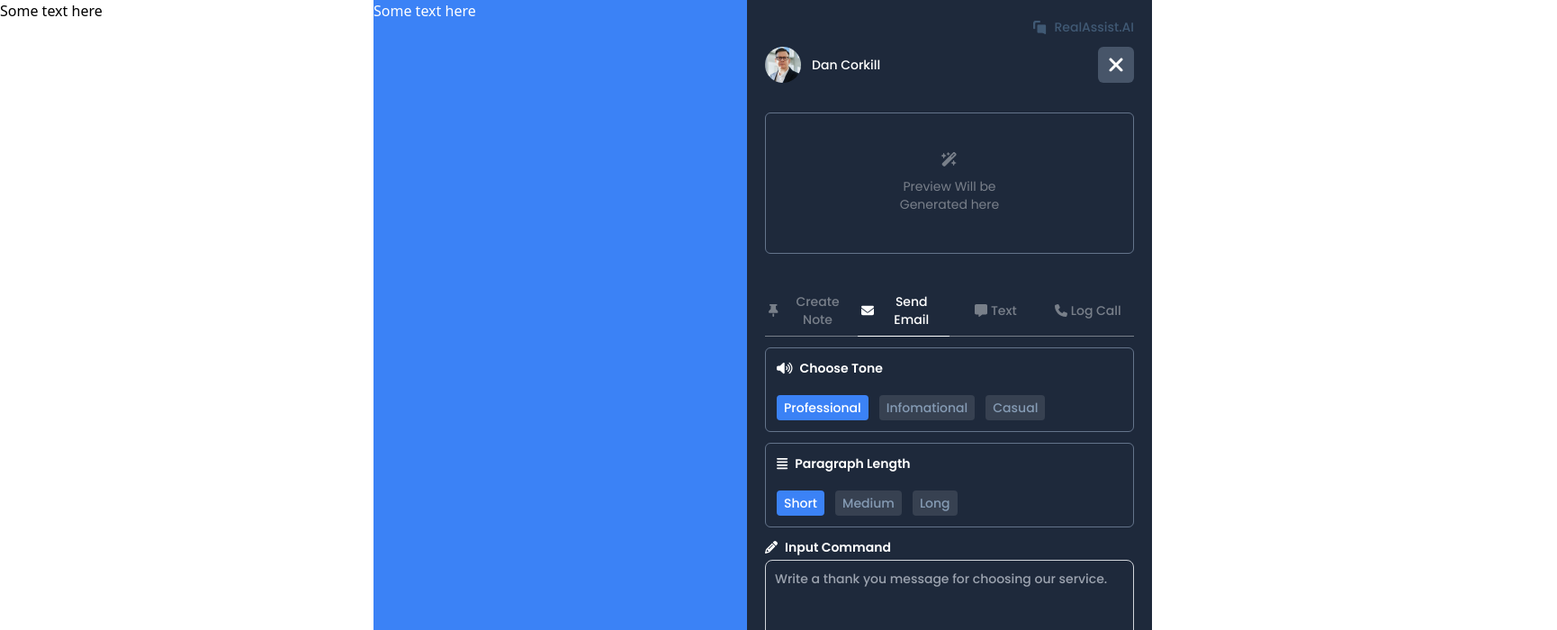
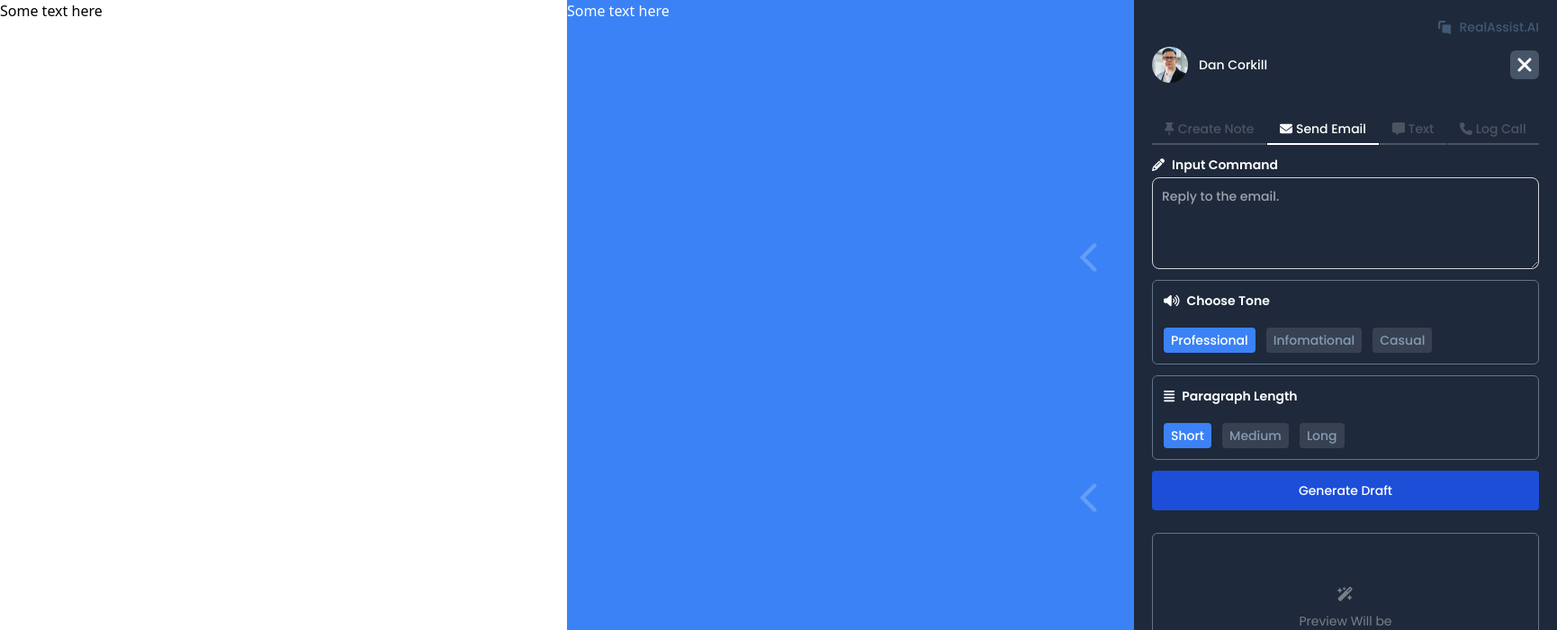
Before and after one commit to Araby99/real-assist-ai, a React (Create React App) app: page / in a window 1280 px wide. Shown: the top 700 px of the page at 90% size, 1730 px wide, since content can reach past the window. Built offline with nearby package versions, Linux system fonts and the light colour scheme.

Commit message:
change open && add text animation && fix button spacing

```diff
--- a/src/App.css
+++ b/src/App.css
@@ -20,7 +20,6 @@ body {
 }
 .extenstion-container {
     font-family: PoppinsMedium;
-    transition: .8s;
 }
 
 .width-500 {
@@ -28,37 +27,15 @@ body {
 }
 .closed {
     margin-right: -500px;
-    width: 0;
 }
 .opened {
     margin: 0;
 }
-@media (max-width: 1400px) {
-    .width-500 {
-        width: 450px;
-    }
-    .closed {
-        margin-right: -450px;
-        width: 0;
-    }
+.side-close {
+    margin: 0;
 }
-@media (max-width: 1200px) {
-    .width-500 {
-        width: 400px;
-    }
-    .closed {
-        margin-right: -400px;
-        width: 0;
-    }
-}
-@media (max-width: 800px) {
-    .width-500 {
-        width: 350px;
-    }
-    .closed {
-        margin-right: -350px;
-        width: 0;
-    }
+.side-open {
+    margin-right: 500px;
 }
 
 .text-405974 {
@@ -84,3 +61,83 @@ body {
         rotate: 360deg;
     }
 }
+
+.cursor {
+    display: inline-block;
+    width: 1ch;
+    animation: flicker 0.5s infinite;
+    margin-bottom: 4px;
+}
+@keyframes flicker {
+    0% {
+      opacity: 0;
+    }
+    50% {
+      opacity: 1;
+    }
+    100% {
+      opacity: 0;
+    }
+}
+.types {
+    position: relative;
+}
+.types::after {
+    content: "";
+    position: absolute;
+    bottom: 0;
+    height: 2px;
+    width: calc(100% + 33px);
+    background: #fff;
+}
+.arrow-animation {
+    animation: arrows 1s infinite;
+}
+@keyframes arrows {
+    to {
+      transform: translateX(-100%);
+      opacity: 0;
+    }
+}
+@media (max-width: 1400px) {
+    .width-500 {
+        width: 450px;
+    }
+    .closed {
+        margin-right: -450px;
+    }
+    .types::after {
+        width: calc(100% + 20px);
+    }
+    .side-open {
+        margin-right: 450px;
+    }
+}
+@media (max-width: 1200px) {
+    .width-500 {
+        width: 400px;
+    }
+    .closed {
+        margin-right: -400px;
+    }
+    .types::after {
+        width: calc(100% + 8px);
+    }
+    .side-open {
+        margin-right: 400px;
+    }
+}
+@media (max-width: 800px) {
+    .width-500 {
+        width: 350px;
+    }
+    .closed {
+        margin-right: -350px;
+    }
+    .types::after {
+        width: 100%;
+    }
+    .side-open {
+        margin-right: 350px;
+    }
+}
--- a/src/App.js
+++ b/src/App.js
@@ -6,52 +6,48 @@ import Preview from './components/Preview'
 import Types from './components/Types';
 import Generate from './components/Generate';
 import { FontAwesomeIcon } from '@fortawesome/react-fontawesome';
-import { faGear } from '@fortawesome/free-solid-svg-icons';
+import { faChevronLeft } from '@fortawesome/free-solid-svg-icons';
 
 const App = () => {
-    const [close, setClose] = useState(false);
+    const [close, setClose] = useState(true);
     const [preview, setPreview] = useState(false);
     const [typeActive, setTypeActive] = useState("email");
     const [toneActive, setToneActive] = useState("professional");
     const [lengthActive, setLengthActive] = useState("short");
-    /**
-     * useEffect(() => {
-        if (close) {
-            container.current.style.transform = "scaleX(0)";
-            setTimeout(() => {
-                container.current.style.display = "none"
-            }, 500);
-        } else {
-            container.current.style.display = "flex";
-            setTimeout(() => {
-                container.current.style.transform = "scaleX(1)";
-            }, 50);
-        }
-    }, [close])
-     */
+    const [stringResponse, setStringResponse] = useState("");
     return (
         <>
-            {close && (
-                // <div className="z-50 fixed right-5 top-5 h-10 w-10 bg-slate-700 rounded-md flex justify-center items-center text-white cursor-pointer" onClick={() => setClose(false)}>
+            {// <div className="z-50 fixed right-5 top-5 h-10 w-10 bg-slate-700 rounded-md flex justify-center items-center text-white cursor-pointer" onClick={() => setClose(false)}>
                 //     <FontAwesomeIcon icon={faGear} className='setting-gear' />
                 // </div>
 
-                <div className="z-50 fixed right-5 top-1/2 transform -translate-y-1/2 h-10 w-10 bg-slate-700 rounded-md flex justify-center items-center text-white cursor-pointer" onClick={() => setClose(false)}>
-                    <FontAwesomeIcon icon={faGear} className='setting-gear' />
+                // <div className="z-50 fixed right-5 top-1/2 transform -translate-y-1/2 h-10 w-10 bg-slate-700 rounded-md flex justify-center items-center text-white cursor-pointer" onClick={() => setClose(false)}>
+                //     <FontAwesomeIcon icon={faGear} className='setting-gear' />
 
-                    {/* <img src="./logo.png" alt="RealAssist.AI" /> */}
-                </div>
-            )}
-            {
+                //     {/* <img src="./logo.png" alt="RealAssist.AI" /> */}
+                // </div>
                 //  <div className="z-50 h-screen w-full bg-slate-800 bg-opacity-25 fixed top-0"> ${close ? "scale-x-0" : ""}
             }
-            <div className="sticky top-0 right-0">
-                <div className={`extenstion-container flex flex-col justify-between gap-3 right-0 bg-slate-800 h-screen width-500 ${close ? "closed p-0 overflow-hidden" : "opened p-5"}`}>
+            {
+                close && (
+                    <>
+                        <div className="absolute inset-y-1/3 right-10 text-white arrow-animation text-4xl">
+                            <FontAwesomeIcon icon={faChevronLeft} />
+                        </div>
+                        <div className="absolute inset-y-2/3 right-10 text-white arrow-animation text-4xl">
+                            <FontAwesomeIcon icon={faChevronLeft} />
+                        </div>
+                    </>
+                )
+            }
+            <div className={`w-5 sticky top-0 right-0 bg-slate-800 h-screen cursor-pointer duration-700 ${close ? "side-close" : "side-open"}`} onClick={() => setClose(false)}></div>
+            <div className="absolute top-0 right-0">
+                <div className={`extenstion-container duration-700 flex flex-col justify-between gap-3 right-0 bg-slate-800 h-screen width-500 p-5 pl-0 ${close ? "closed" : "opened"}`}>
                     <Name />
                     <User setClose={setClose} />
-                    <Preview preview={preview} />
                     <Types typeActive={typeActive} setTypeActive={setTypeActive} toneActive={toneActive} setToneActive={setToneActive} lengthActive={lengthActive} setLengthActive={setLengthActive} />
-                    <Generate setPreview={setPreview} typeActive={typeActive} toneActive={toneActive} lengthActive={lengthActive} />
+                    <Generate setStringResponse={setStringResponse} setPreview={setPreview} typeActive={typeActive} toneActive={toneActive} lengthActive={lengthActive} />
+                    <Preview preview={preview} stringResponse={stringResponse} setStringResponse={setStringResponse} />
                 </div>
             </div>
         </>
--- a/src/components/Email.js
+++ b/src/components/Email.js
@@ -4,6 +4,13 @@ import { FontAwesomeIcon } from "@fortawesome/react-fontawesome"
 const Email = ({ toneActive, setToneActive, lengthActive, setLengthActive }) => {
     return (
         <div className="flex flex-col gap-3">
+            <div className="flex flex-col gap-1 text-sm">
+                <p className="font-semi-bold text-white flex gap-2 items-center">
+                    <FontAwesomeIcon icon={faPencil} />
+                    Input Command
+                </p>
+                <textarea id="message" rows="4" className="block p-2.5 w-full bg-inherit text-white rounded-lg border border-gray-300 focus:ring-blue-500 focus:border-blue-500 dark:border-gray-600 dark:focus:ring-blue-500 dark:focus:border-blue-500" placeholder="Reply to the email."></textarea>
+            </div>
             <div className="p-3 border border-slate-500 rounded-md flex flex-col gap-5">
                 <p className="font-semi-bold text-white flex gap-2 items-center text-sm">
                     <FontAwesomeIcon icon={faVolumeHigh} />
@@ -38,13 +45,7 @@ const Email = ({ toneActive, setToneActive, lengthActive, setLengthActive }) =>
                     </button>
                 </div>
             </div>
-            <div className="flex flex-col gap-1 text-sm">
-                <p className="font-semi-bold text-white flex gap-2 items-center">
-                    <FontAwesomeIcon icon={faPencil} />
-                    Input Command
-                </p>
-                <textarea id="message" rows="4" className="block p-2.5 w-full bg-inherit text-white rounded-lg border border-gray-300 focus:ring-blue-500 focus:border-blue-500 dark:border-gray-600 dark:placeholder-white dark:focus:ring-blue-500 dark:focus:border-blue-500" placeholder="Write a thank you message for choosing our service. "></textarea>
-            </div>
+
         </div>
     )
 }
--- a/src/components/Generate.js
+++ b/src/components/Generate.js
@@ -1,10 +1,11 @@
 import React, { useState } from 'react'
 import { ClipLoader } from 'react-spinners'
 
-const Generate = ({ setPreview, typeActive, toneActive, lengthActive }) => {
+const Generate = ({ setPreview, typeActive, toneActive, lengthActive, setStringResponse }) => {
     const [generate, setGenerate] = useState(false);
     const handleGenerate = () => {
         setGenerate(true);
+        setStringResponse("");
         // some api calls
         setTimeout(() => {
             // as callback function
@@ -15,10 +16,12 @@ const Generate = ({ setPreview, typeActive, toneActive, lengthActive }) => {
             }
             console.log(res);
             setPreview(true);
-            setGenerate(false)
+            setGenerate(false);
+            setStringResponse("Thank you for choosing our real estate agency! It was a pleasure assisting you in finding your dream home. Your trust means the world to us, and we're here for any future needs.")
         }, 2000);
     }
     return (
+        <>
             <button className={`bg-blue-700 hover:bg-blue-600 text-white p-3 rounded gap-2 w-full block text-center text-sm ${generate ? "cursor-not-allowed" : null}`} disabled={generate} onClick={handleGenerate}>
                 {generate ? (
                     <ClipLoader
@@ -34,6 +37,8 @@ const Generate = ({ setPreview, typeActive, toneActive, lengthActive }) => {
                     </>
                 )}
             </button>
+            <hr className="h-1 border-0 dark:bg-gray-700" />
+        </>
     )
 }
 
--- a/src/components/Preview.js
+++ b/src/components/Preview.js
@@ -1,10 +1,10 @@
 import { faPaste, faRotateRight, faWandMagicSparkles } from "@fortawesome/free-solid-svg-icons";
 import { FontAwesomeIcon } from "@fortawesome/react-fontawesome";
-import { useRef, useState } from "react";
+import { useEffect, useRef, useState } from "react";
 import Swal from "sweetalert2";
 import ClipLoader from "react-spinners/ClipLoader";
 
-const Preview = ({ preview }) => {
+const Preview = ({ preview, stringResponse, setStringResponse }) => {
     const draft = useRef(null);
     const copy = () => {
         navigator.clipboard.writeText(draft.current.innerText);
@@ -19,17 +19,49 @@ const Preview = ({ preview }) => {
     const [regenerate, setRegenerate] = useState(false);
     const handleRegenerate = () => {
         setRegenerate(true);
+        setStringResponse("");
         // some api calls
         setTimeout(() => {
-            // as callback function
+            setStringResponse("Thank you for choosing our real estate agency! It was a pleasure assisting you in finding your dream home. Your trust means the world to us, and we're here for any future needs.")
             setRegenerate(false)
         }, 2000);
     }
+    const [completedTyping, setCompletedTyping] = useState(false);
+    const [displayResponse, setDisplayResponse] = useState("");
+    useEffect(() => {
+        setCompletedTyping(false);
+
+        let i = 0;
+
+        const intervalId = setInterval(() => {
+            setDisplayResponse(stringResponse.slice(0, i));
+
+            i++;
+
+            if (i > stringResponse.length) {
+                clearInterval(intervalId);
+                setCompletedTyping(true);
+            }
+        }, 30);
+
+        return () => clearInterval(intervalId);
+    }, [stringResponse]);
     return preview ? (
         <div className="flex flex-col gap-5 h-full">
             <div className="p-5 border border-slate-500 rounded-md h-full">
                 <p className="text-white text-regular text-sm" ref={draft}>
-                    Thank you for choosing our real estate agency! It was a pleasure assisting you in finding your dream home. Your trust means the world to us, and we're here for any future needs.
+                    <span>
+                        {displayResponse}
+                        {!completedTyping && (
+                            <svg
+                                viewBox="8 4 8 16"
+                                xmlns="http://www.w3.org/2000/svg"
+                                className="cursor"
+                            >
+                                <rect x="10" y="6" width="4" height="12" fill="#fff" />
+                            </svg>
+                        )}
+                    </span>
                 </p>
             </div>
             <div className="flex justify-end items-center gap-3">
@@ -54,7 +86,6 @@ const Preview = ({ preview }) => {
                     )}
                 </button>
             </div>
-            <hr className="h-1 border-0 dark:bg-gray-700" />
         </div>
     ) : (
         <div className="flex flex-col gap-5 h-full">
@@ -64,7 +95,6 @@ const Preview = ({ preview }) => {
                     <span className="font-regular w-3/4 text-center m-auto text-sm">Preview Will be Generated here</span>
                 </p>
             </div>
-            <hr className="h-1 border-0 dark:bg-gray-700" />
         </div>
     );
 }
--- a/src/components/Types.js
+++ b/src/components/Types.js
@@ -1,35 +1,34 @@
 import { faEnvelope, faMessage, faPhone, faThumbtack } from "@fortawesome/free-solid-svg-icons"
 import { FontAwesomeIcon } from "@fortawesome/react-fontawesome"
-import Empty from "./Empty"
 import Email from "./Email"
 
 const Types = ({ typeActive, setTypeActive, toneActive, setToneActive, lengthActive, setLengthActive }) => {
     return (
         <>
-            <div className="flex m-auto w-full">
-                <button className={`px-1 flex justify-center text-sm items-center gap-1 text-white py-2 border-b border-white w-full ${typeActive === "note" ? "opacity-100" : "opacity-40"}`} onClick={() => setTypeActive("note")}>
+            <div className="flex m-auto w-full justify-around">
+                <button className={`px-1 flex justify-center text-sm items-center gap-1 text-white py-2 types border-white block ${typeActive === "note" ? "opacity-100" : "opacity-20"}`} onClick={() => setTypeActive("note")}>
                     <FontAwesomeIcon icon={faThumbtack} />
                     Create Note
                 </button>
-                <button className={`px-1 flex justify-center text-sm items-center gap-1 text-white py-2 border-b border-white w-full ${typeActive === "email" ? "opacity-100" : "opacity-40"}`} onClick={() => setTypeActive("email")}>
+                <button className={`px-1 flex justify-center text-sm items-center gap-1 text-white py-2 types border-white block ${typeActive === "email" ? "opacity-100" : "opacity-20"}`} onClick={() => setTypeActive("email")}>
                     <FontAwesomeIcon icon={faEnvelope} />
                     Send Email
                 </button>
-                <button className={`px-1 flex justify-center text-sm items-center gap-1 text-white py-2 border-b border-white w-full ${typeActive === "text" ? "opacity-100" : "opacity-40"}`} onClick={() => setTypeActive("text")}>
+                <button className={`px-1 flex justify-center text-sm items-center gap-1 text-white py-2 types border-white block ${typeActive === "text" ? "opacity-100" : "opacity-20"}`} onClick={() => setTypeActive("text")}>
                     <FontAwesomeIcon icon={faMessage} />
                     Text
                 </button>
-                <button className={`px-1 flex justify-center text-sm items-center gap-1 text-white py-2 border-b border-white w-full ${typeActive === "call" ? "opacity-100" : "opacity-40"}`} onClick={() => setTypeActive("call")}>
+                <button className={`px-1 flex justify-center text-sm items-center gap-1 text-white py-2 types border-white block ${typeActive === "call" ? "opacity-100" : "opacity-20"}`} onClick={() => setTypeActive("call")}>
                     <FontAwesomeIcon icon={faPhone} />
                     Log Call
                 </button>
             </div>
             {
                 {
-                    'note': <Empty />,
+                    'note': <Email toneActive={toneActive} setToneActive={setToneActive} lengthActive={lengthActive} setLengthActive={setLengthActive} />,
                     'email': <Email toneActive={toneActive} setToneActive={setToneActive} lengthActive={lengthActive} setLengthActive={setLengthActive} />,
-                    'text': <Empty />,
-                    'call': <Empty />
+                    'text': <Email toneActive={toneActive} setToneActive={setToneActive} lengthActive={lengthActive} setLengthActive={setLengthActive} />,
+                    'call': <Email toneActive={toneActive} setToneActive={setToneActive} lengthActive={lengthActive} setLengthActive={setLengthActive} />
                 }[typeActive]
             }
         </>
--- a/src/components/User.js
+++ b/src/components/User.js
@@ -9,7 +9,7 @@ const User = ({ setClose }) => {
                     <img src="images/user.png" alt="User" className="border-circle" />
                     <p className="text-white leading-normal text-sm">Dan Corkill</p>
                 </div>
-                <div className="h-full aspect-square flex justify-center rounded-md text-2xl cursor-pointer items-center bg-slate-600 text-white" onClick={() => setClose(true)}>
+                <div className="h-8 aspect-square flex justify-center rounded-md text-2xl cursor-pointer items-center bg-slate-600 text-white" onClick={() => setClose(true)}>
                     <FontAwesomeIcon icon={faXmark} />
                 </div>
             </div>
--- a/src/index.js
+++ b/src/index.js
@@ -1,16 +1,13 @@
 import React from 'react';
 import ReactDOM from 'react-dom/client';
 import App from './App';
-/*
-padding
-not overlay
-take in the right
-*/
 
-const appContainer = document.createElement('div')
-//document.body.style.display = "flex";
-//appContainer.style.width = "100vw";
-//appContainer.classList.add("w-2/5","lg:w-2/5","xl:w-2/6","2xl:w-1/4")
+const appContainer = document.createElement('div');
+const bodyContainer = document.createElement('div');
+bodyContainer.style.width = "100%";
+while (document.body.children.length)
+    bodyContainer.appendChild(document.body.children[0]);
+document.body.appendChild(bodyContainer)
 document.body.appendChild(appContainer)
 if (!appContainer) {
     throw new Error("Can not find AppContainer");
```
Lines whose indentation alone changed are shown as unchanged.
